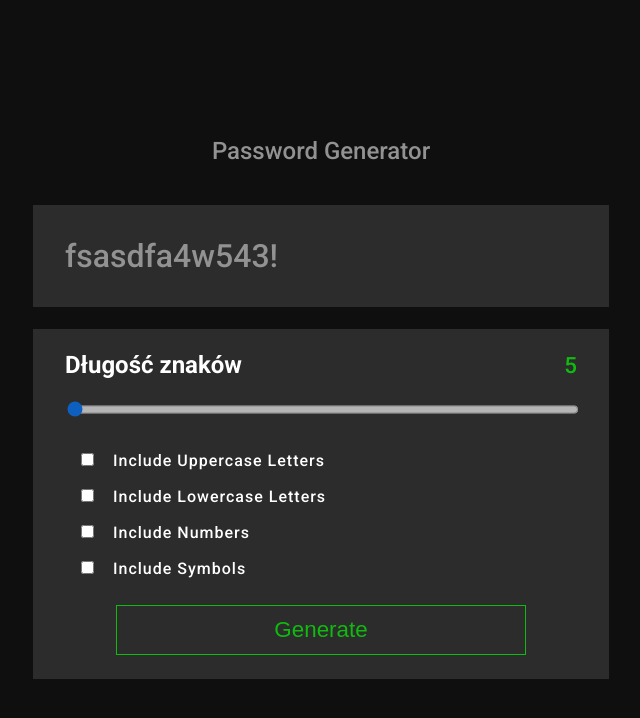
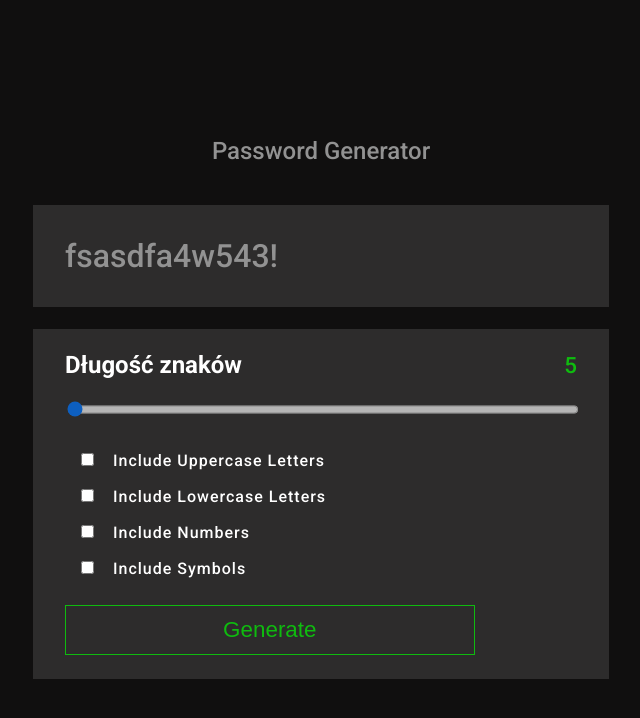
Before and after one commit to Aegaar/passwordGenenrator, a React (Create React App) app: page / in a window 1280 px wide. Shown: the top 718 px of the page, without its empty margins (319-959 px from the left). Built offline with nearby package versions, Linux system fonts and the light colour scheme; the HTML template or start-up script is replaced by a standard one.

Commit message:
lifting state up and add custom hook

```diff
--- a/src/components/PasswordCheckboxes.js
+++ b/src/components/PasswordCheckboxes.js
@@ -1,46 +1,70 @@
-import React from 'react';
-import classes from './PasswordCheckboxes.module.css';
+import React, { useState } from "react";
+import classes from "./PasswordCheckboxes.module.css";
+// import { useEffect } from "react";
 
-const PasswordCheckboxes = () => {
+const PasswordCheckboxes = (props) => {
+    const [values, setValues] = useState({
+
+    })
+
+    // useEffect(() => {
+    //     console.log(values);
+    //   }, [values]);
+
+    const checkboxesHandler = (event) => {
+        const updatedValues = {
+          ...values,
+          [event.target.name]: event.target.checked,
+        };
+        setValues(updatedValues);
+        props.onCheckbox(updatedValues);
+      };
+
+
+
   return (
-    <form className={classes['form-controls']}>
-      <div className={classes['form-control']}>
+    <div className={classes["form-controls"]}>
+      <div className={classes["form-control"]}>
         <input
           type="checkbox"
           id="uppercase"
           name="uppercase"
+          onClick={checkboxesHandler}
         />
         <label htmlFor="uppercase">Include Uppercase Letters</label>
       </div>
 
-      <div className={classes['form-control']}>
+      <div className={classes["form-control"]}>
         <input
           type="checkbox"
           id="lowercase"
           name="lowercase"
+          onClick={checkboxesHandler}
         />
         <label htmlFor="lowercase">Include Lowercase Letters</label>
       </div>
 
-      <div className={classes['form-control']}>
+      <div className={classes["form-control"]}>
         <input
           type="checkbox"
           id="numbers"
           name="numbers"
+          onClick={checkboxesHandler}
         />
         <label htmlFor="numbers">Include Numbers</label>
       </div>
 
-      <div className={classes['form-control']}>
+      <div className={classes["form-control"]}>
         <input
           type="checkbox"
           id="symbols"
           name="symbols"
+          onClick={checkboxesHandler}
         />
         <label htmlFor="symbols">Include Symbols</label>
       </div>
-    </form>
+    </div>
   );
-}
+};
 
 export default PasswordCheckboxes;
--- a/src/components/PasswordSettings.js
+++ b/src/components/PasswordSettings.js
@@ -2,27 +2,51 @@ import React, { useState } from 'react';
 import classes from './PasswordSetting.module.css';
 import Slider from './Slider';
 import PasswordCheckboxes from './PasswordCheckboxes';
+import useForm from '../hooks/useForm';
 
 const PasswordSettings = () => {
   const [passwordLength, setPasswordLength] = useState(5);
+
+   const [values, setValues] = useForm({
+        length: 5,
+        uppercase: false,
+        lowercase: false,
+        numbers: false,
+        symbols: false,
+    })
+
 
   const passwordLengthHandler = (event) => {
     setPasswordLength(event.target.value);
     console.log("Aktualna wartość passwordLength:", passwordLength);
   };
 
+  const formSubmitHandler = (event) => {
+    event.preventDefault();
+    console.log(event)
+
+  };
+
+  const getCheckboxesValues = (event) => {
+    console.log(event)
+  }
+
+
   return (
     <div className={classes.container}>
 
-    <div className={classes['password-configuration-container']}>
+    <form className={classes['password-configuration-container']} onSubmit={formSubmitHandler}>
       <Slider onChange={passwordLengthHandler}/>
-      <PasswordCheckboxes/>
-      </div>
-     <div className={classes.generate}>
-     <button className={classes['generate-button']}>Generate</button>
-     </div>
+      <PasswordCheckboxes onCheckbox={getCheckboxesValues} />
+
+      <button className={classes['generate-button']} type='submit' >Generate</button>
+      </form>
+     {/* <div className={classes.generate}>
+
+     </div> */}
     </div>
   );
-};
+}
+
 
 export default PasswordSettings;
--- /dev/null
+++ b/src/hooks/useForm.js
@@ -0,0 +1,18 @@
+import React, { useState } from 'react'
+
+const useForm = (initialValues) => {
+    const [values, setValues] = useState(initialValues)
+
+
+    return [
+        values,
+        (event) => {
+            setValues({
+                ...values,
+                [event.target.name]: [event.target.type === 'checkbox' ? event.target.checked : event.target.value]
+            })
+        }
+    ]
+}
+
+export default useForm
```
